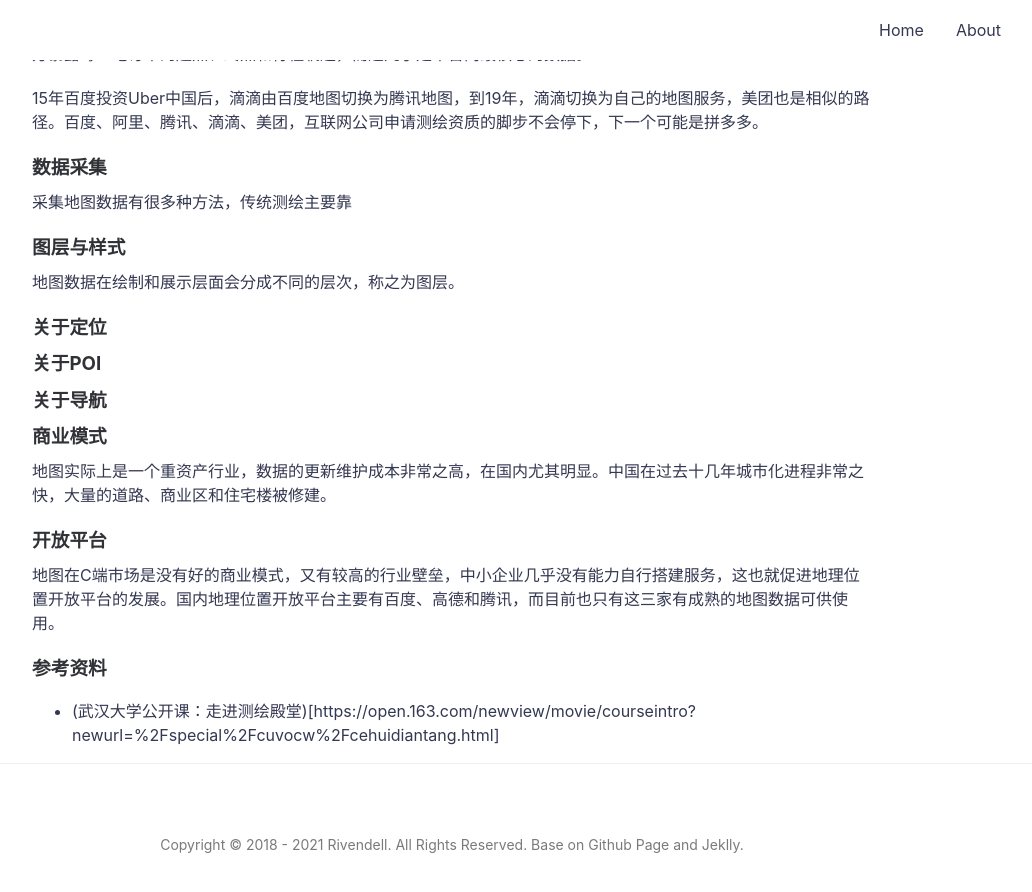
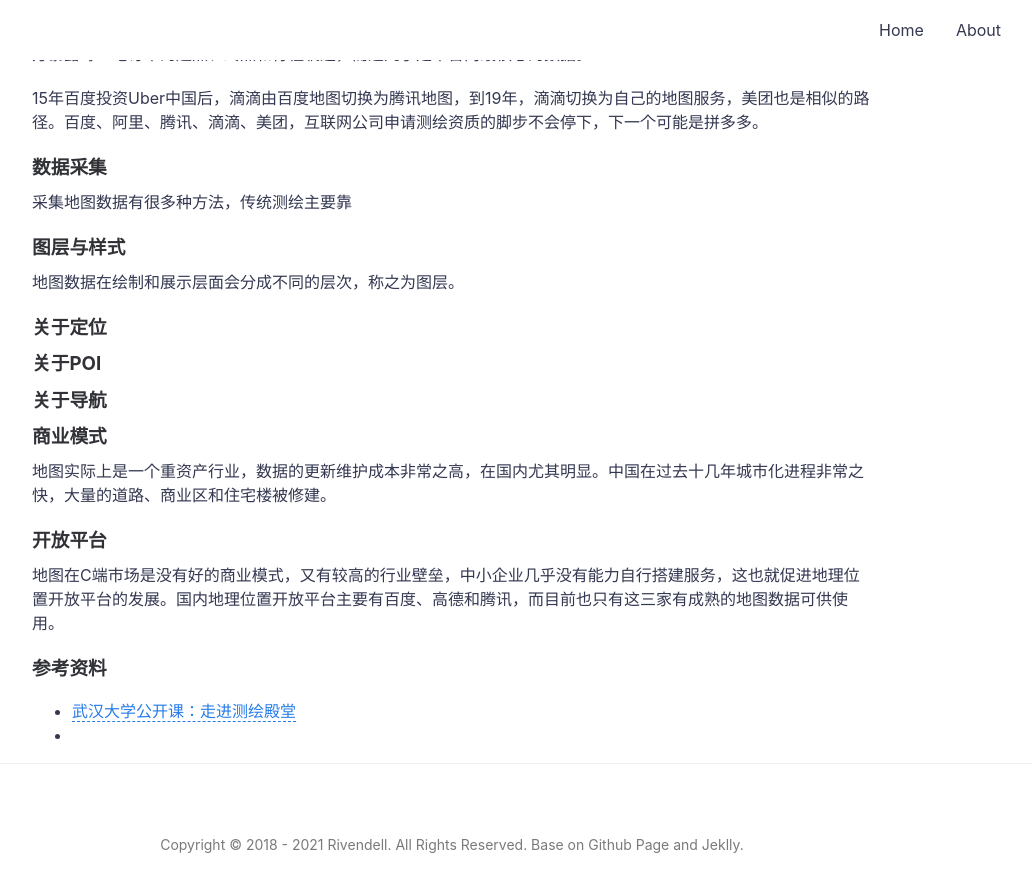
Before and after one commit to icarus507/icarus507.github.io, a Jekyll site: the page built from _posts/2018-09-07-谈谈地图.md, in a window 1280 px wide and 900 px high, scrolled down 1658 px. Shown: the top 892 px of the window, without its empty margins (188-1220 px from the left). Built offline with Jekyll 4.4.1, drawn with Linux system fonts in a browser that asks for light colours.

Commit message:
Update 2018-09-07-谈谈地图.md

```diff
--- a/_posts/2018-09-07-谈谈地图.md
+++ b/_posts/2018-09-07-谈谈地图.md
@@ -71,4 +71,6 @@
 
 
 ### 参考资料
-* (武汉大学公开课：走进测绘殿堂)[https://open.163.com/newview/movie/courseintro?newurl=%2Fspecial%2Fcuvocw%2Fcehuidiantang.html]
+
+* [武汉大学公开课：走进测绘殿堂](https://open.163.com/newview/movie/courseintro?newurl=%2Fspecial%2Fcuvocw%2Fcehuidiantang.html)
+*
```
